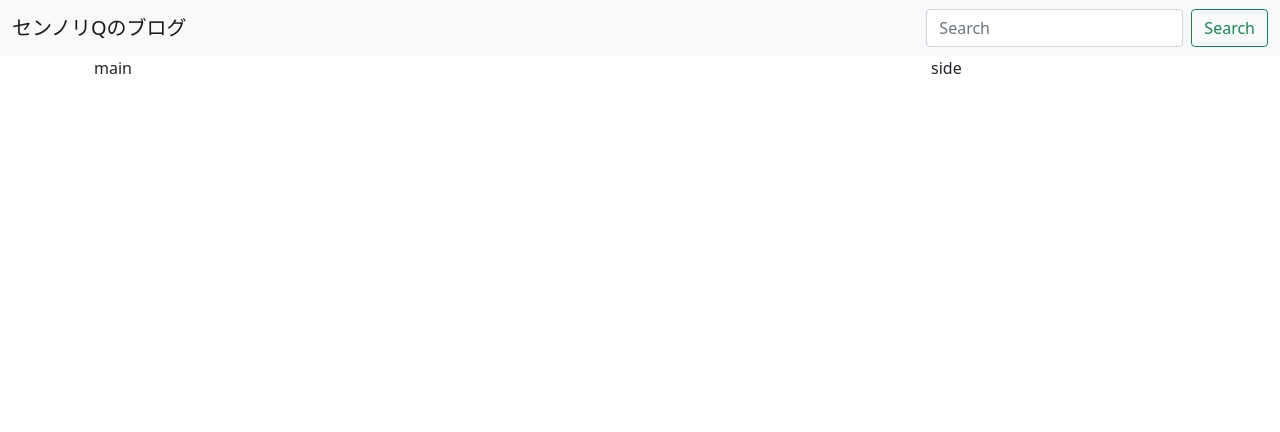
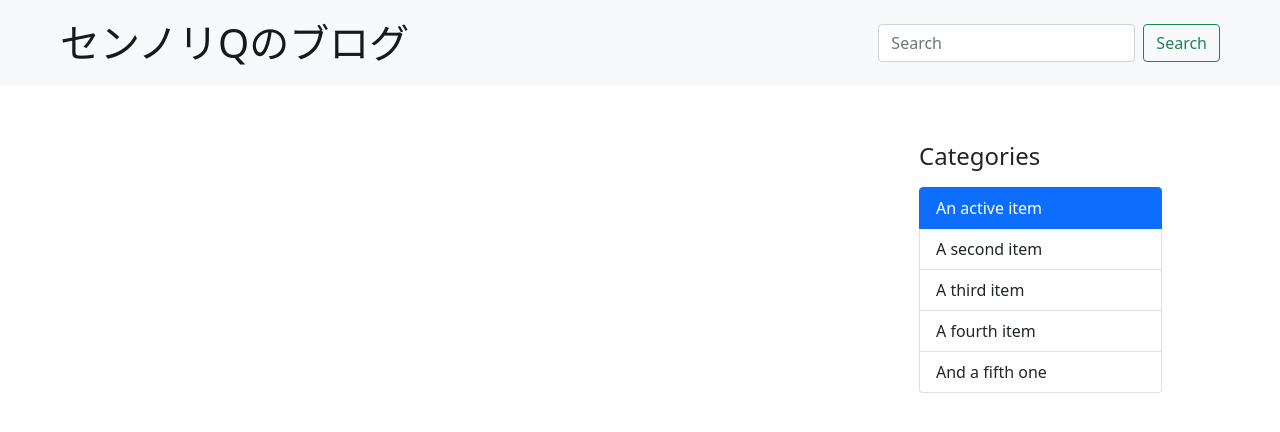
Before and after one commit to misakiishihara/sen_blog, a Django app: page / in a window 1280 px wide. Shown: the top 432 px of the page. Run offline with Django 4.2, Linux system fonts and the light colour scheme; data that the repository does not hold is empty.

Commit message:
fine tuned (mt-5, py-3)

```diff
--- a/blog/templates/blog/base.html
+++ b/blog/templates/blog/base.html
@@ -1,3 +1,4 @@
+{% load static %}
 <!doctype html>
 <html lang="ja">
   <head>
@@ -11,9 +12,9 @@
     <title>センノリQのブログ</title>
   </head>
   <body>
-    <nav class="navbar navbar-expand-lg navbar-light bg-light">
+    <nav class="navbar navbar-expand-lg navbar-light bg-light px-5">
       <div class="container-fluid">
-        <a class="navbar-brand" href="{% url 'post-list' %}">センノリQのブログ</a>
+        <a class="navbar-brand fs-1" href="{% url 'post-list' %}">センノリQのブログ</a>
         <button class="navbar-toggler" type="button" data-bs-toggle="collapse" data-bs-target="#navbarSupportedContent" aria-controls="navbarSupportedContent" aria-expanded="false" aria-label="Toggle navigation">
           <span class="navbar-toggler-icon"></span>
         </button>
@@ -24,7 +25,7 @@
         </div>
       </div>
     </nav>
-    <div class="container">
+    <div class="container  mt-5 px-5">
         {% block content %}
 
         {% endblock content %}
--- a/blog/templates/blog/post_list.html
+++ b/blog/templates/blog/post_list.html
@@ -1,17 +1,8 @@
 {% extends 'blog/base.html' %}
 
 {% block content %}
-<div class="container">
     <div class="row">
         <div class="col-9">
-            main
-        </div>
-        <div class="col-3">
-            side
-        </div>
-    </div>
-</div>
-
             {% for post in object_list %}
             {% if post.is_published or user.is_authenticated %}
 
@@ -25,5 +16,13 @@
                 <p><a href="{% url 'post-detail' post.pk %}">Show more</a></p>
             {% endif %}
             {% endfor %}
+        </div>
+        <div class="col-3">
+            {% include "blog/snippets/sidebar.html" %}
+        </div>
+    </div>
+</div>
+
+
 
 {% endblock content %}
--- /dev/null
+++ b/blog/templates/blog/snippets/sidebar.html
@@ -0,0 +1,8 @@
+<h4 class="py-2">Categories</h4>
+            <ul class="list-group">
+                <li class="list-group-item active" aria-current="true">An active item</li>
+                <li class="list-group-item">A second item</li>
+                <li class="list-group-item">A third item</li>
+                <li class="list-group-item">A fourth item</li>
+                <li class="list-group-item">And a fifth one</li>
+            </ul>
```
Also changed, not shown: blog/templates/blog/post_detail.html (+12 -4 lines), blog/static/blog/css/style.css (added). Lines whose indentation alone changed are shown as unchanged.
